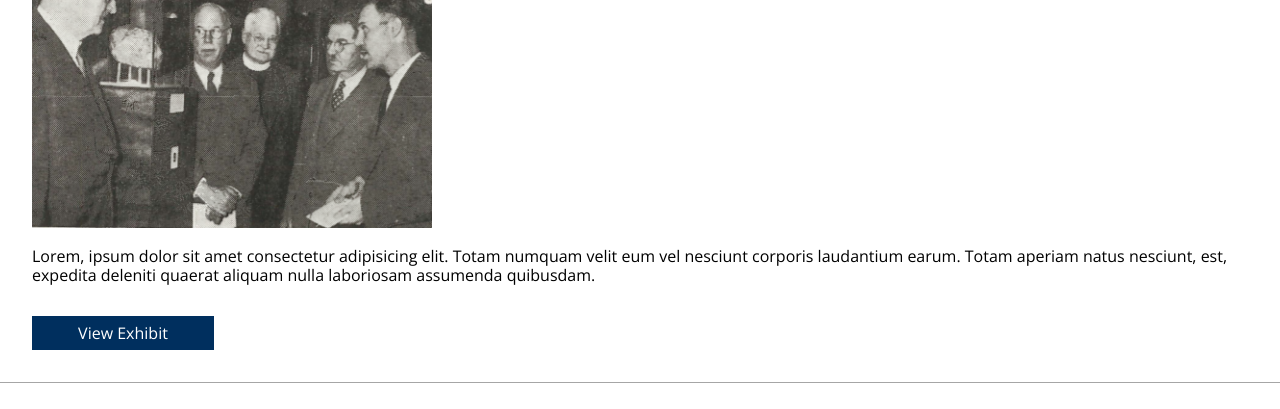
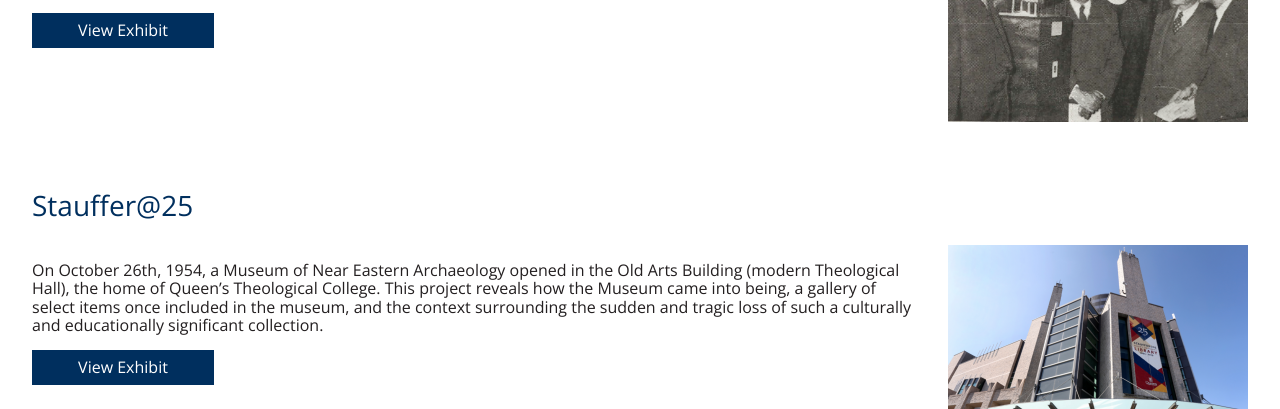
Before and after one commit to qulib/qul-ve-homepage, a website: page index.html in a window 1280 px wide. Shown: the part 320-729 px from the top of the page. Drawn offline with nearby package versions, Linux system fonts and the light colour scheme.

Commit message:
workin on it

```diff
--- a/index.html
+++ b/index.html
@@ -26,20 +26,43 @@
     </header>
     <main>
       <section>
-        <h2>Exhibit Title</h2>
+        <h2>The Queen’s Museum of Near Eastern Archaeology</h2>
         <a href="/" class="thumbnail"
           ><img
             src="img/near-eastern-cover.png"
             alt="Museum of Near-Easter Archaeology"
         /></a>
 
-        <p>
-          Lorem, ipsum dolor sit amet consectetur adipisicing elit. Totam
-          numquam velit eum vel nesciunt corporis laudantium earum. Totam
-          aperiam natus nesciunt, est, expedita deleniti quaerat aliquam nulla
-          laboriosam assumenda quibusdam.
-        </p>
-        <a href="/" class="button">View Exhibit</a>
+        <article>
+          <p>
+            On October 26th, 1954, a Museum of Near Eastern Archaeology opened
+            in the Old Arts Building (modern Theological Hall), the home of
+            Queen’s Theological College. This project reveals how the Museum
+            came into being, a gallery of select items once included in the
+            museum, and the context surrounding the sudden and tragic loss of
+            such a culturally and educationally significant collection.
+          </p>
+          <a href="/" class="button">View Exhibit</a>
+        </article>
+      </section>
+
+      <section>
+        <h2>Stauffer@25</h2>
+        <a href="/" class="thumbnail"
+          ><img src="img/stauffer@25.png" alt="Stauffer@25"
+        /></a>
+
+        <article>
+          <p>
+            On October 26th, 1954, a Museum of Near Eastern Archaeology opened
+            in the Old Arts Building (modern Theological Hall), the home of
+            Queen’s Theological College. This project reveals how the Museum
+            came into being, a gallery of select items once included in the
+            museum, and the context surrounding the sudden and tragic loss of
+            such a culturally and educationally significant collection.
+          </p>
+          <a href="/" class="button">View Exhibit</a>
+        </article>
       </section>
     </main>
     <footer>
--- a/scss/_global.scss
+++ b/scss/_global.scss
@@ -1,5 +1,6 @@
 body {
   font-family: $font-main;
+  color: $clr-text;
   margin: 0 auto;
   // @include debug;
 }
@@ -22,20 +23,27 @@ main {
   section {
     display: grid;
     padding: 2rem;
+    // @include debug;
 
     h2 {
       color: $queens-logo-blue;
-      font-size: 32px;
+      font-size: 28px;
       font-weight: 300;
+      margin-top: 0;
     }
 
     a.thumbnail {
+      text-align: center;
       img {
-        max-width: 400px;
+        max-width: 300px;
       }
     }
 
+    article {
+      padding-right: 2rem;
+
       a.button {
+        display: block;
         background-color: $queens-logo-blue;
         color: white;
         text-decoration: none;
@@ -43,7 +51,35 @@ main {
         padding: 0.5rem 1rem;
         text-align: center;
         max-width: 150px;
+
+        &:hover {
+          background-color: lighten($queens-logo-blue, 4%);
         }
+      }
+    }
+
+    @include tablet {
+      // grid-template-columns: repeat(2, 1fr);
+      grid-template-areas:
+        "header header"
+        "main image";
+
+      h2 {
+        grid-area: header;
+      }
+
+      article {
+        grid-area: main;
+      }
+
+      a.thumbnail {
+        // text-align: left;
+        grid-area: image;
+      }
+    }
+
+    // @include desktop {
+    // }
   }
 }
 
--- a/scss/_vars.scss
+++ b/scss/_vars.scss
@@ -43,12 +43,25 @@ $clr-filters-lighter: $clr-qul-yellow-lighter;
 $clr-quote: $queens-logo-red;
 
 /* Responsive Widths */
-$tablet: 750px;
-$desktop: 1200px;
+$tablet: 800px;
+$desktop: 1100px;
 
 /* Fonts */
 $font-main: "Open Sans", sans-serif;
 
+/* Mixins */
 @mixin debug {
   border: 1px solid red;
 }
+
+@mixin tablet {
+  @media (min-width: $tablet) {
+    @content;
+  }
+}
+
+@mixin desktop {
+  @media (min-width: $desktop) {
+    @content;
+  }
+}
```
Also changed, not shown: css/style.css, img/stauffer@25.png (added), 1 other file. Lines whose indentation alone changed are shown as unchanged.
